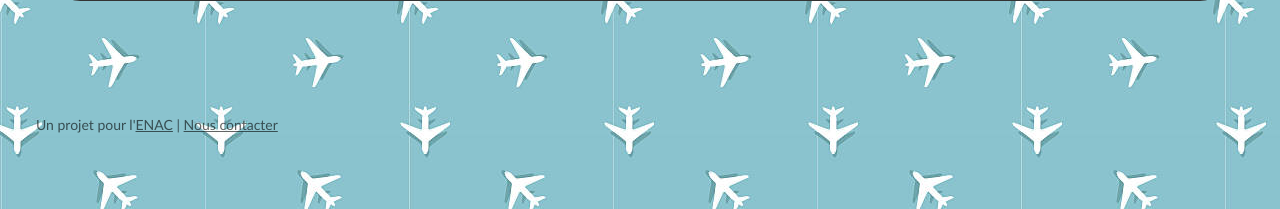
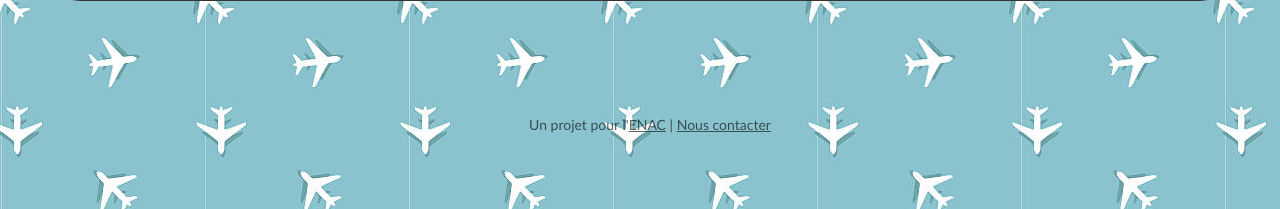
Before and after one commit to avaret/beweb2017, a PHP site: page /beweb2017/index.php in a window 1280 px wide. Shown: the part 920-1129 px from the top of the page. Run offline with PHP 8.4, Linux system fonts and the light colour scheme; some web fonts are replaced.

Commit message:
footer remis au milieu

```diff
--- a/php/template.php
+++ b/php/template.php
@@ -213,7 +213,7 @@ function navbar($isRegistering = false){
 function footer(){
     $footer1='
 <footer class="w3-container w3-padding-64 w3-center w3-opacity">
- <p>Un projet pour l\'<a href="http://www.enac.fr/" target="_blank"><u>ENAC</u></a> | <a href="http://localhost/beweb2017/php/contacts.php"target="_blank"> <u>Nous contacter</u></p>
+ <p style="text-align:center;">Un projet pour l\'<a href="http://www.enac.fr/" target="_blank"><u>ENAC</u></a> | <a href="http://localhost/beweb2017/php/contacts.php"target="_blank"> <u>Nous contacter</u></p>
 </footer>
 
 <script>
```
